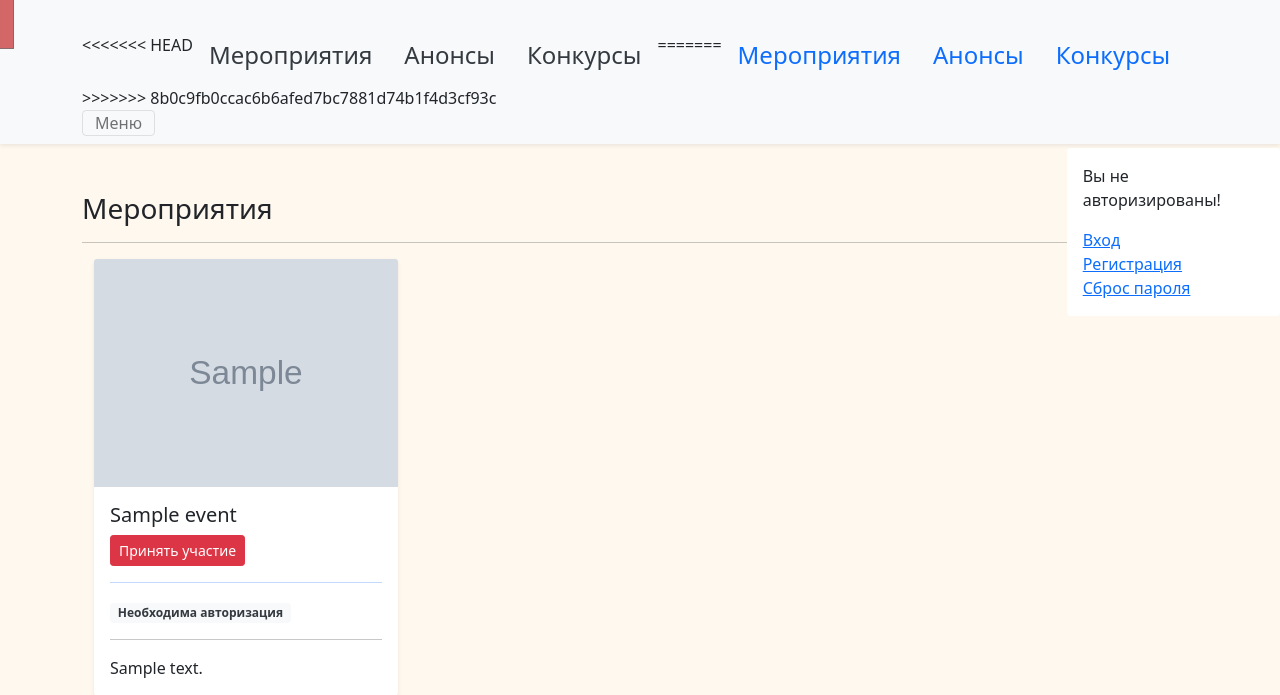
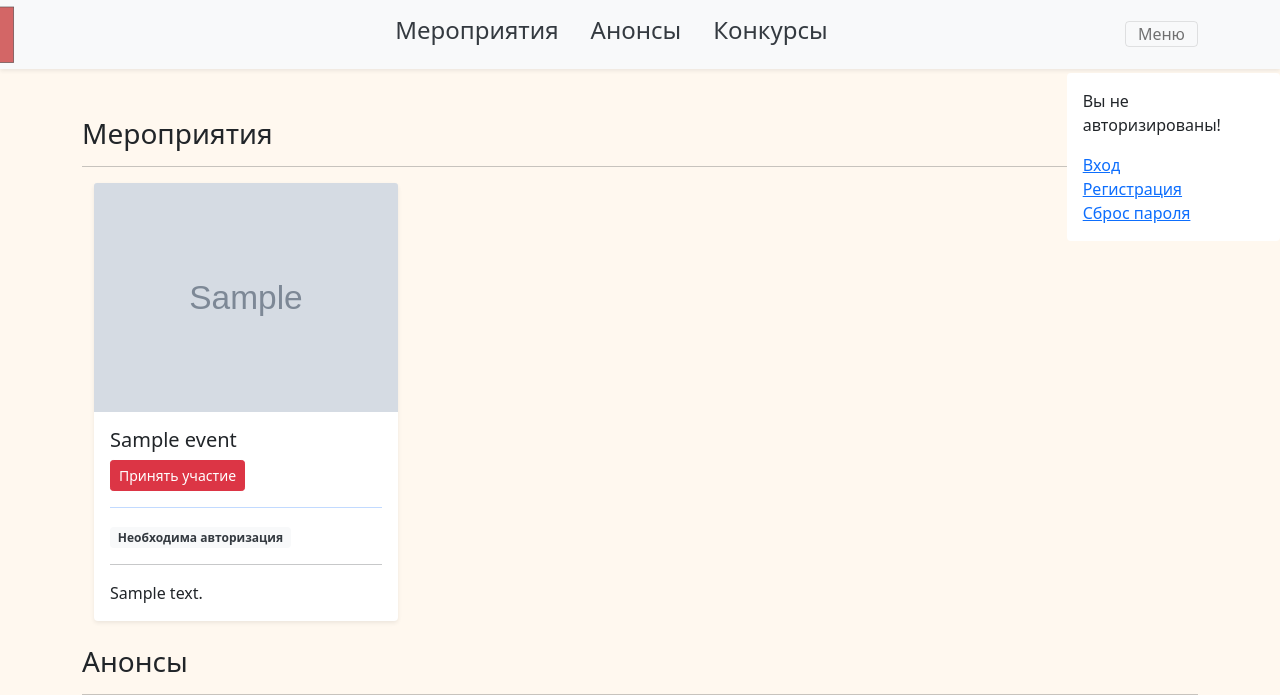
Before and after one commit to nezaicev/IZOcontests, a Django app: template templates/home.html in a window 1280 px wide. Shown: the top 695 px of the page. Run offline with Django 3.2, Linux system fonts and the light colour scheme; the template is opened without the code that fills it: most values are stand-ins (such as "Sample title", 1, 10 or a date in 2020); grey boxes marked "Sample" are stand-in pictures; some libraries are stand-ins or nearby versions.

Commit message:
fix merge template base.html

```diff
--- a/templates/base.html
+++ b/templates/base.html
@@ -50,7 +50,6 @@
       </a>
       <nav id="links-main" class="nav">
         {% if events %}
-<<<<<<< HEAD
           <a class="nav-link text-dark" href="#events"><h4>Мероприятия</h4></a>
         {% endif %}
         {% if announcements %}
@@ -58,19 +57,9 @@
         {% endif %}
         {% if contests %}
           <a class="nav-link text-dark" href="#contests"><h4>Конкурсы</h4></a>
-=======
-          <a class="nav-link" href="#events"><h4>Мероприятия</h4></a>
-        {% endif %}
-        {% if announcements %}
-          <a class="nav-link" href="#announcements"><h4>Анонсы</h4></a>
-        {% endif %}
-        {% if contests %}
-          <a class="nav-link" href="#contests"><h4>Конкурсы</h4></a>
->>>>>>> 8b0c9fb0ccac6b6afed7bc7881d74b1f4d3cf93c
         {% endif %}
 
       </nav>
-      {#      <h3 class="align-content-center">Конкурсы и мероприятия</h3>#}
       <button class="navbar-toggler collapsed" type="button"
               data-toggle="collapse" data-target="#navbarHeader"
               aria-controls="navbarHeader" aria-expanded="false"
```
Also changed, not shown: contests/migrations/0064_auto_20211114_2221.py (added), contests/migrations/0065_auto_20211114_2238.py (added).
